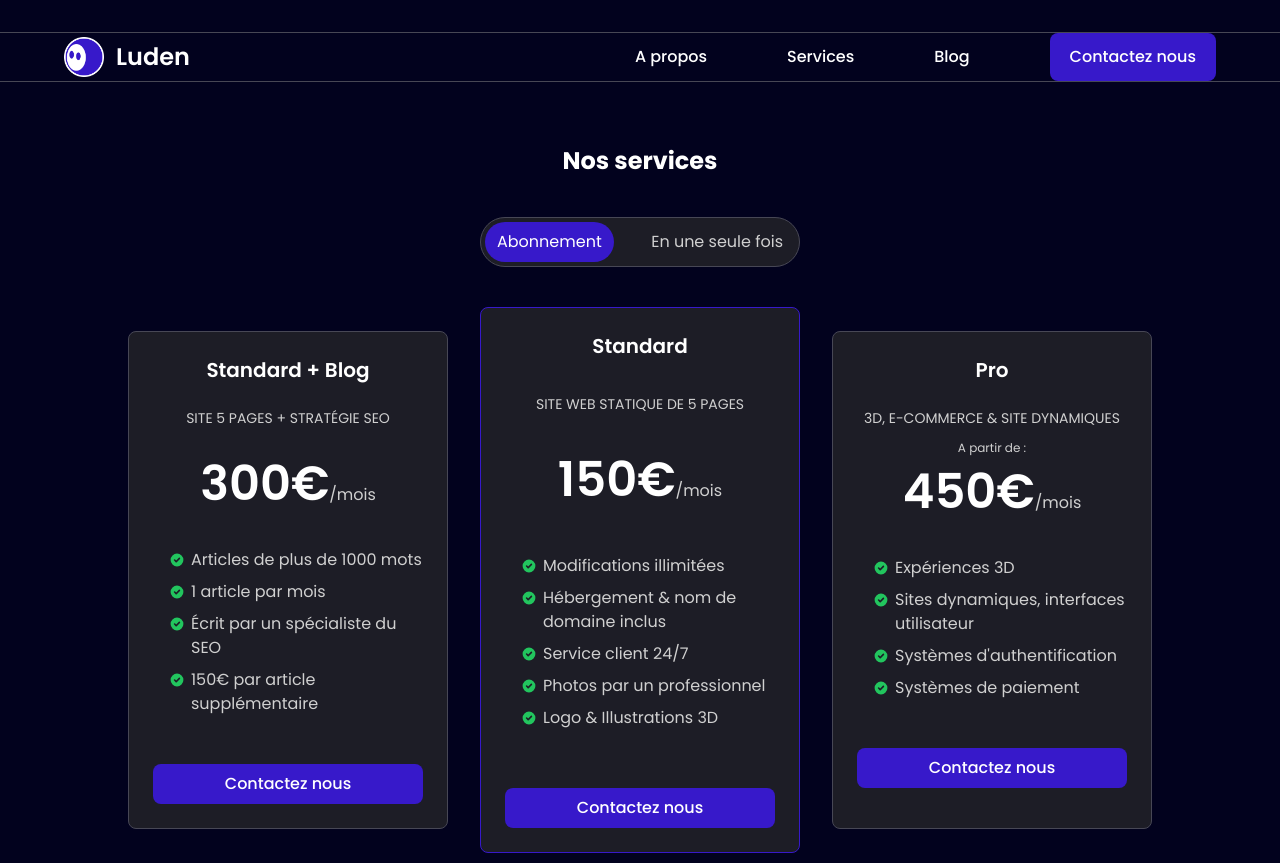
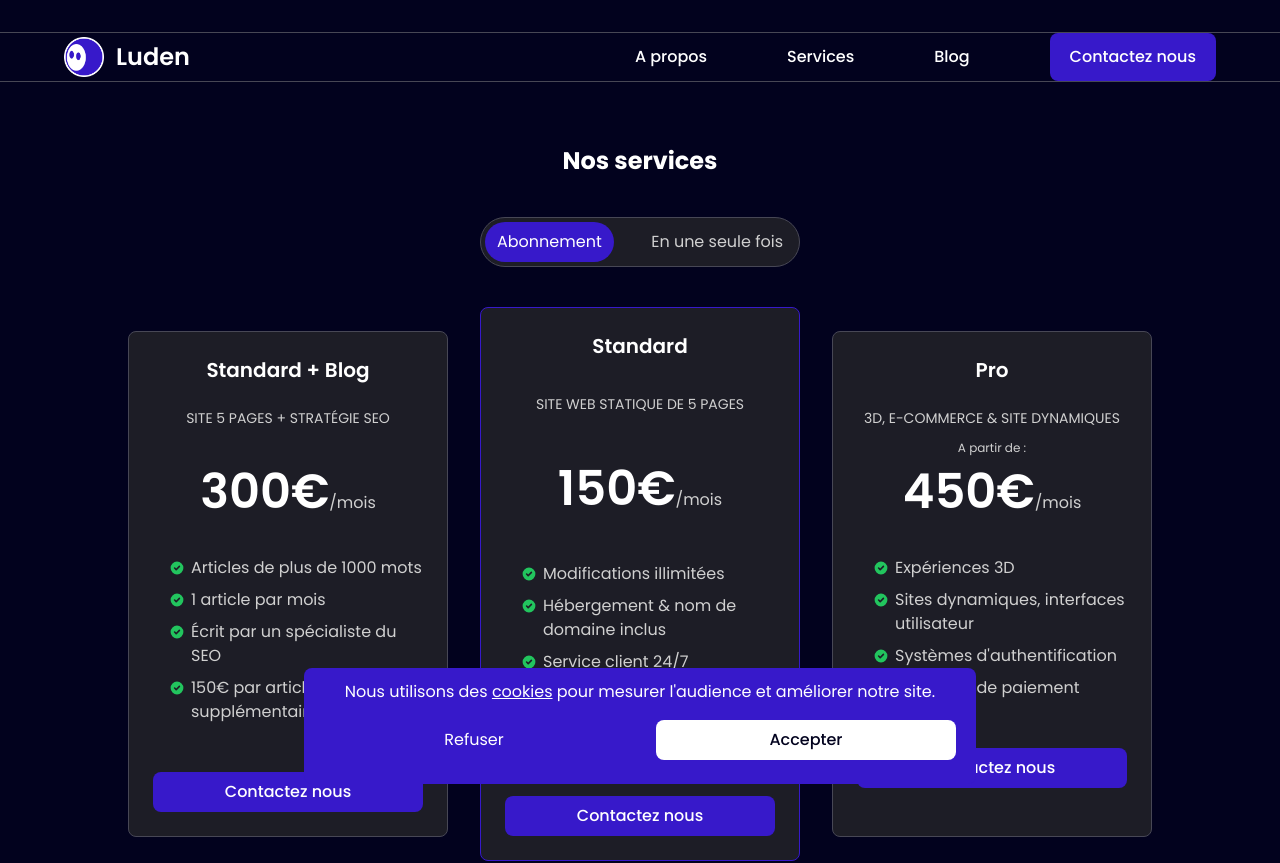
Before and after one commit to QuentinJs1/portfolio, a Next.js app: page /services in a window 1280 px wide. Shown: the top 863 px of the page. Built offline with nearby package versions, Linux system fonts and the light colour scheme.

Commit message:
:safety_vest: ajout des cookies et middleware

```diff
--- /dev/null
+++ b/components/Cookies.tsx
@@ -0,0 +1,29 @@
+import { useState } from "react"
+
+export default function Cookies() {
+
+    const [acceptedCookies, setAcceptedCookies] = useState(false)
+
+    const acceptCookies = () => {
+        setAcceptedCookies(true)
+    }
+
+    const refuseCookies = () => {
+        setAcceptedCookies(false)
+
+    }
+
+    return (
+        <section className="w-screen fixed bottom-0">
+            <div className="bg-purple-500 py-3 px-2 flex items-center flex-col justify-evenly max-w-2xl mx-auto md:rounded-lg md:mb-4">
+                <div className="text-center text-white px-3">
+                    Nous utilisons des <a className="underline hover:no-underline" href="https://www.cnil.fr/fr/definition/cookie">cookies</a> pour mesurer l'audience et améliorer notre site.
+                </div>
+                <div className="flex w-full justify-center my-3 px-3 md:mt-4">
+                    <button onClick={refuseCookies} className="py-2 px-3 rounded-lg mr-4 text-white w-full hover:underline">Refuser</button>
+                    <button onClick={acceptCookies} className="py-2 px-3 bg-white rounded-lg ml-4 font-medium text-dark w-full hover:bg-grey-200">Accepter</button>
+                </div>
+            </div>
+        </section>
+    )
+}
--- a/package.json
+++ b/package.json
@@ -12,6 +12,7 @@
     "@react-three/drei": "^9.46.4",
     "@react-three/fiber": "^8.9.1",
     "aws-sdk": "^2.1286.0",
+    "cookies-next": "^2.1.1",
     "dotenv": "^16.0.3",
     "leva": "^0.9.34",
     "next": "13.0.3",
--- a/pages/_app.tsx
+++ b/pages/_app.tsx
@@ -4,6 +4,7 @@ import Banner from "@components/Banner";
 import Navbar from "@components/Navbar";
 import Footer from '@components/Footer';
 import Lines from '@components/Lines';
+import Cookies from '@components/Cookies';
 
 function MyApp({ Component, pageProps }: AppProps) {
   return (
@@ -12,6 +13,7 @@ function MyApp({ Component, pageProps }: AppProps) {
       <Navbar />
       <Component {...pageProps} />
       <Footer />
+      <Cookies />
     </div>
   )
 }
--- /dev/null
+++ b/pages/middleware.ts
@@ -0,0 +1,7 @@
+import { NextRequest, NextResponse } from "next/server";
+
+export function middleware(req: NextRequest) {
+    console.log('ran');
+
+    return NextResponse.next()
+}
--- a/pages/services/index.tsx
+++ b/pages/services/index.tsx
@@ -34,7 +34,7 @@ export default function Services() {
                         <section className="rounded-lg border-grey-500 border bg-grey-700 flex items-center flex-col px-6 py-6 my-6">
                             <h2 className="font-semibold text-xl">Standard + Blog</h2>
                             <p className="text-center text-sm mt-6 text-grey-200 uppercase">site 5 pages + stratégie SEO</p>
-                            { onetime ? <p className="text-center text-xs mt-3 text-grey-200">A partir de :</p> : '' }
+                            { onetime ? <p className="text-center text-xs mt-3 text-grey-200">A partir de :</p> : <div className='mt-2'/> }
                             <div className={`mt-${ onetime ? '3' : '8' } text-grey-200`}><strong className="font-semibold text-5xl text-white">{ onetime ? '4000€' : '300€' }</strong>{ onetime ? '' : '/mois' }</div>
                             <ul className="mt-8 ml-4 text-grey-200">
                                 <li className="mt-2 flex items-center">
@@ -63,7 +63,7 @@ export default function Services() {
                         <section className="rounded-lg order-first lg:order-none border-purple-500 border bg-grey-700 flex items-center justify-between flex-col px-6 py-6">
                             <h2 className="font-semibold text-xl">Standard</h2>
                             <p className="text-center text-sm mt-6 text-grey-200 uppercase">site web statique de 5 pages</p>
-                            { onetime ? <p className="text-center text-xs text-grey-200 mt-6">A partir de :</p> : '' }
+                            { onetime ? <p className="text-center text-xs text-grey-200 mt-10">A partir de :</p> : <div className='mt-0'/> }
                             <div className={`mt-${ onetime ? '2' : '8'} text-grey-200`}><strong className="font-semibold text-5xl text-white">{ onetime ? '3000€' : '150€' }</strong>{ onetime ? '' : '/mois' }</div>
                             <ul className="mt-8 ml-4 text-grey-200">
                                 <li className="mt-2 flex items-center">
```
Also changed, not shown: 2 other files (tests, documents, lock files or other folders).
